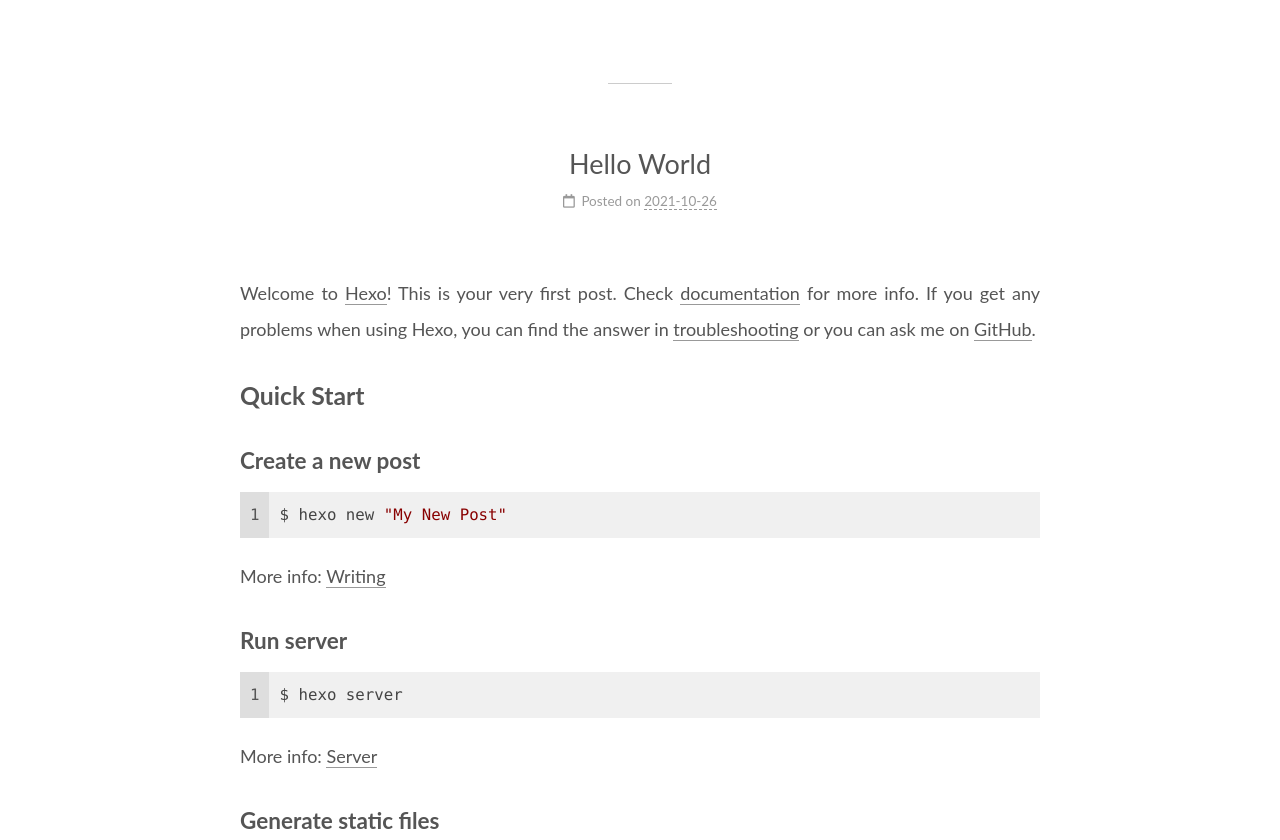
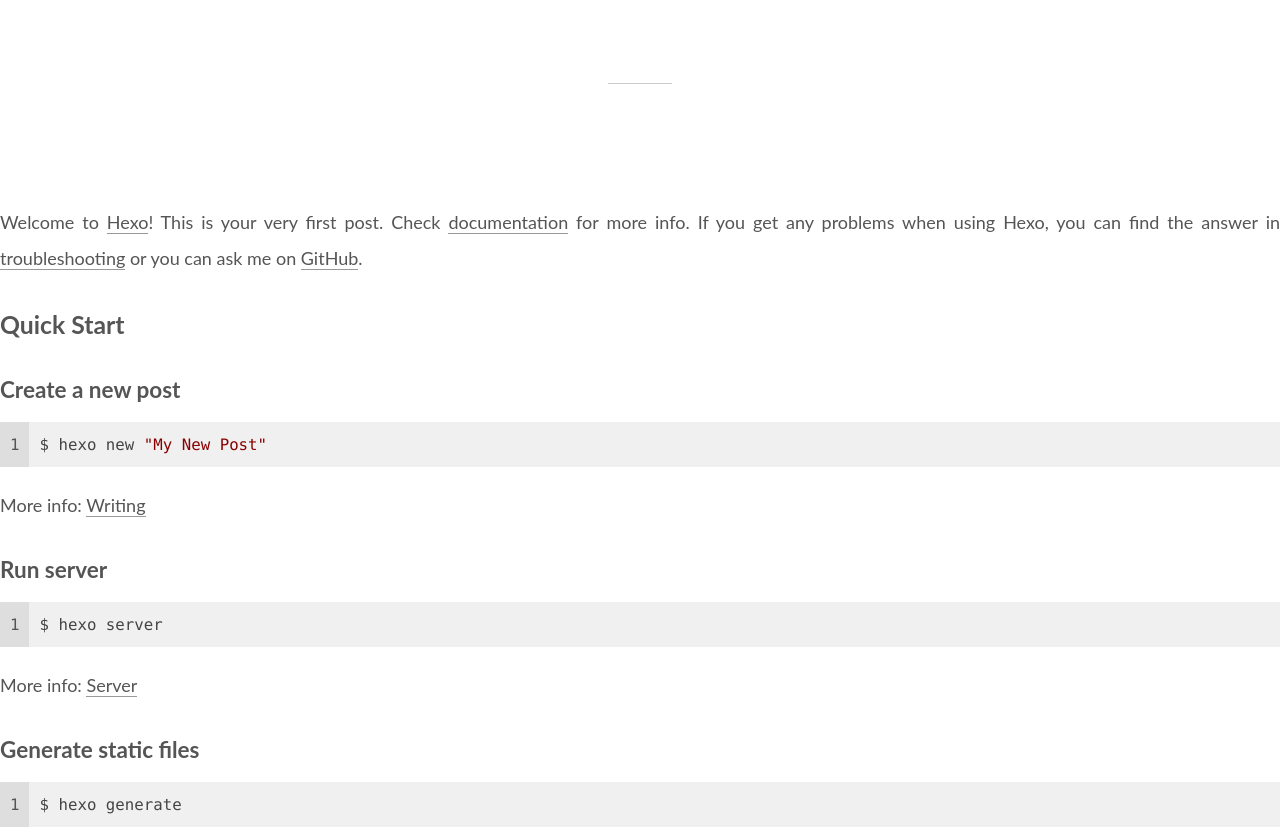
Before and after one commit to LAKiTU64/lakitu64.github.io, a plain HTML site: page index.html in a window 1280 px wide. Shown: the part 1303-2143 px from the top of the page. Drawn offline with nearby package versions, Linux system fonts and the light colour scheme.

Commit message:
Update index.html

```diff
--- a/index.html
+++ b/index.html
@@ -21,9 +21,9 @@
 
 <script class="next-config" data-name="main" type="application/json">{"hostname":"example.com","root":"/","images":"/images","scheme":"Muse","darkmode":false,"version":"8.8.0","exturl":false,"sidebar":{"position":"left","display":"post","padding":18,"offset":12},"copycode":false,"bookmark":{"enable":false,"color":"#222","save":"auto"},"mediumzoom":false,"lazyload":false,"pangu":false,"comments":{"style":"tabs","active":null,"storage":true,"lazyload":false,"nav":null},"stickytabs":false,"motion":{"enable":true,"async":false,"transition":{"post_block":"fadeIn","post_header":"fadeInDown","post_body":"fadeInDown","coll_header":"fadeInLeft","sidebar":"fadeInUp"}},"prism":false,"i18n":{"placeholder":"Searching...","empty":"We didn't find any results for the search: ${query}","hits_time":"${hits} results found in ${time} ms","hits":"${hits} results found"}}</script><script src="/js/config.js"></script>
 <meta property="og:type" content="website">
-<meta property="og:title" content="Hello world!">
+<meta property="og:title" content="Jason Xiao">
 <meta property="og:url" content="http://example.com/index.html">
-<meta property="og:site_name" content="Hello world!">
+<meta property="og:site_name" content="Jason's Blog">
 <meta property="og:locale" content="en_US">
 <meta property="article:author" content="Jason X">
 <meta name="twitter:card" content="summary">
@@ -296,34 +296,6 @@
 
 
 
-  <article itemscope itemtype="http://schema.org/Article" class="post-content" lang="">
-    <link itemprop="mainEntityOfPage" href="http://example.com/2021/10/26/hello-world/">
-
-    <span hidden itemprop="author" itemscope itemtype="http://schema.org/Person">
-      <meta itemprop="image" content="/images/avatar.gif">
-      <meta itemprop="name" content="Jason X">
-      <meta itemprop="description" content="">
-    </span>
-
-    <span hidden itemprop="publisher" itemscope itemtype="http://schema.org/Organization">
-      <meta itemprop="name" content="Hello world!">
-    </span>
-      <header class="post-header">
-        <h2 class="post-title" itemprop="name headline">
-          <a href="/2021/10/26/hello-world/" class="post-title-link" itemprop="url">Hello World</a>
-        </h2>
-
-        <div class="post-meta-container">
-          <div class="post-meta">
-    <span class="post-meta-item">
-      <span class="post-meta-item-icon">
-        <i class="far fa-calendar"></i>
-      </span>
-      <span class="post-meta-item-text">Posted on</span>
-
-      <time title="Created: 2021-10-26 20:47:52" itemprop="dateCreated datePublished" datetime="2021-10-26T20:47:52+08:00">2021-10-26</time>
-    </span>
-
 
 </div>
 
```
